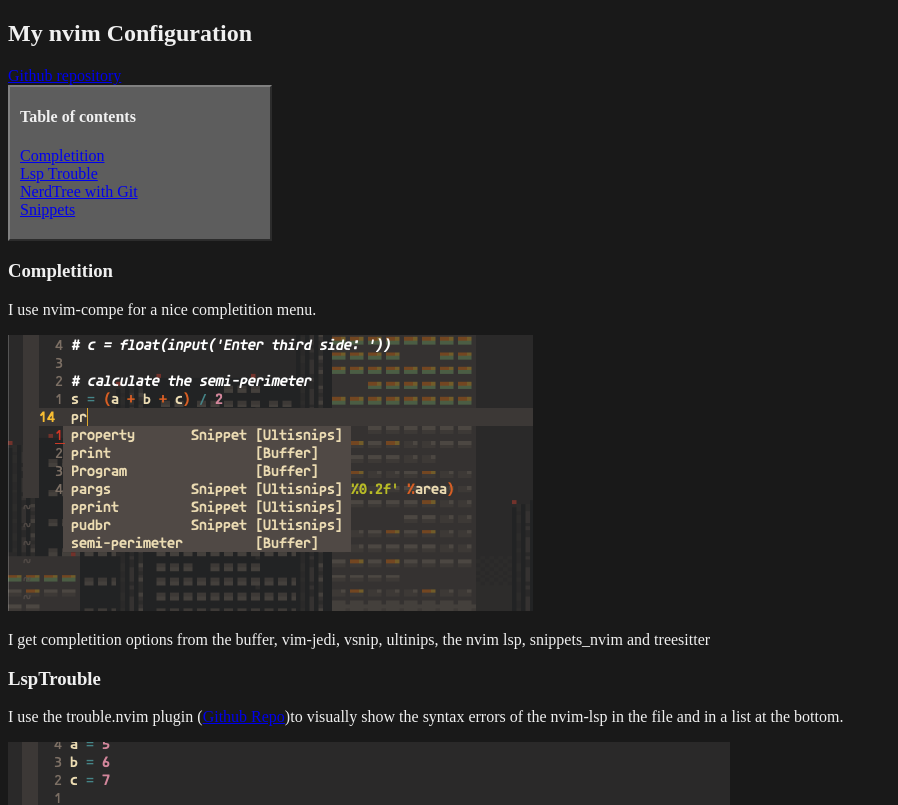
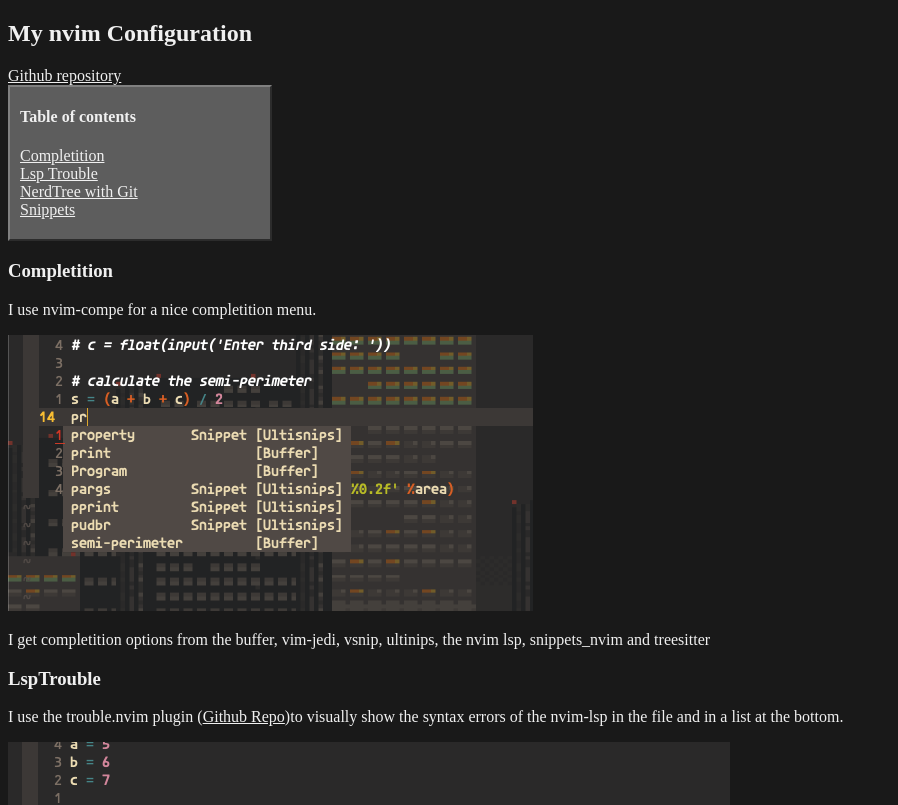
Before and after one commit to max397574/ignis-nvim, a plain HTML site: page root/index.html in a window 1280 px wide. Shown: the top 805 px of the page, without its empty margins (0-898 px from the left). Drawn offline with Linux system fonts and the light colour scheme.

Commit message:
changed color of links

```diff
--- a/root/styles.css
+++ b/root/styles.css
@@ -10,3 +10,6 @@ html, body {
     background-color:rgb(25,25,25);
     color:rgb(240,240,240);
 }
+a:link{
+        color:rgb(240,240,240);
+    }
```
